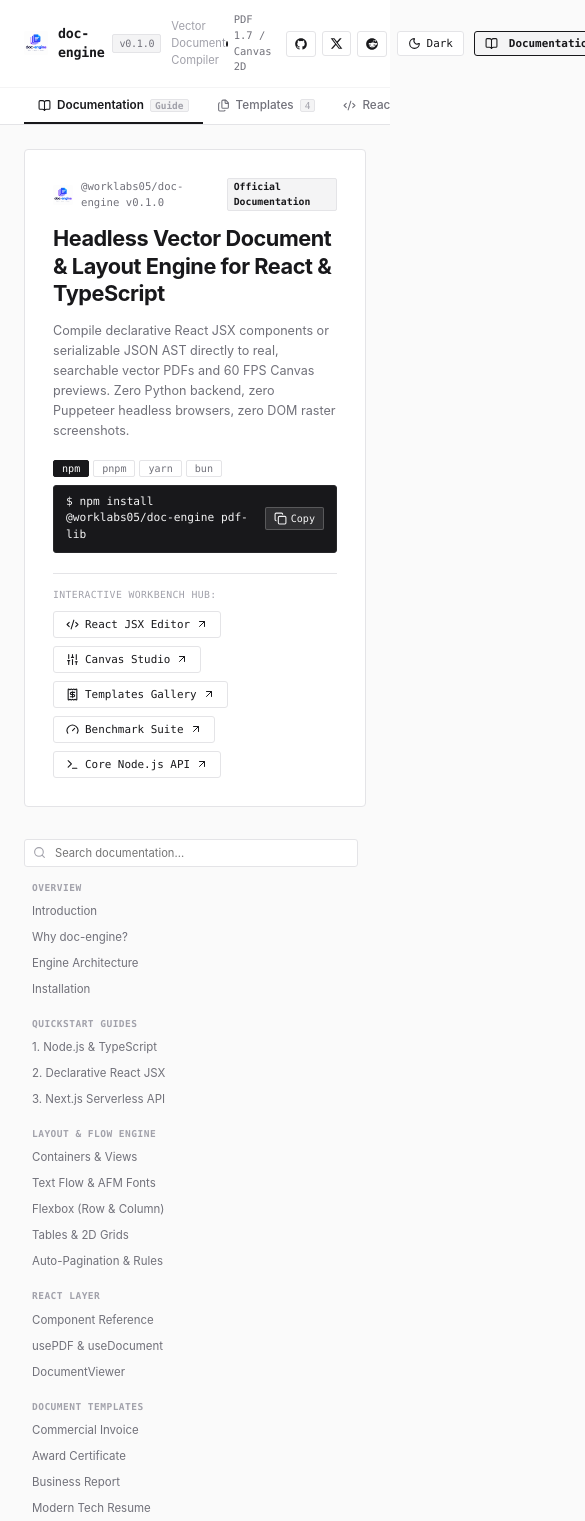
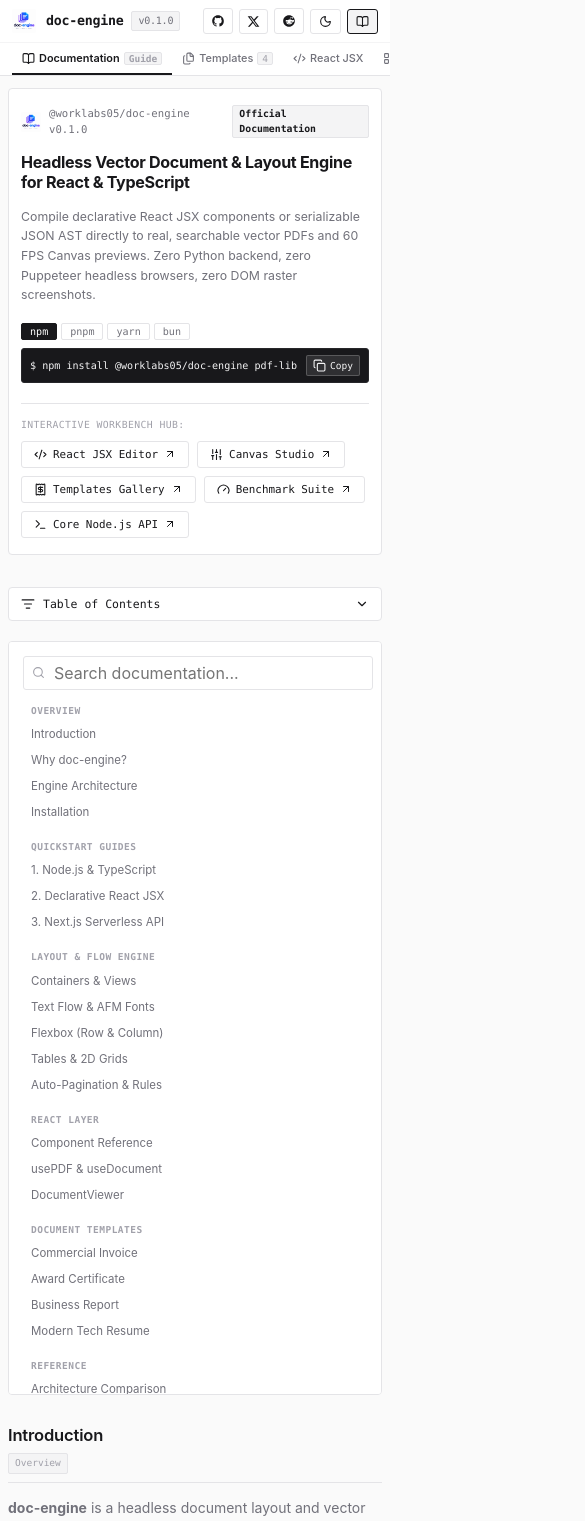
Before and after one commit to junaidmirr/doc_engine-page, a React (Vite) app: page / in a window 390 px wide. Shown: the top 1521 px of the page, 585 px wide, since content can reach past the window. Built offline with nearby package versions, Linux system fonts and the light colour scheme.

Commit message:
responsive update

```diff
--- a/src/App.css
+++ b/src/App.css
@@ -572,8 +572,11 @@ input[type="color"] {
 .pdf-iframe-wrapper,
 .canvas-viewer-wrapper {
   width: 100%;
+  max-width: 100%;
   display: flex;
   justify-content: center;
+  overflow-x: auto;
+  -webkit-overflow-scrolling: touch;
 }
 
 .pdf-iframe {
@@ -591,10 +594,11 @@ input[type="color"] {
   background: var(--surface) !important;
   border: 1px solid var(--border) !important;
   border-radius: 4px !important;
-  width: 100%;
-  max-width: 720px;
+  width: 100% !important;
+  max-width: 720px !important;
   color: var(--text-primary) !important;
   transition: background-color 0.15s ease, border-color 0.15s ease;
+  overflow: hidden;
 }
 
 .showcase-document-viewer > div:first-child {
@@ -644,6 +648,16 @@ input[type="color"] {
   border: 1px solid var(--paper-border) !important;
   box-shadow: var(--paper-shadow) !important;
   background-color: var(--paper-bg) !important;
+  overflow-x: auto !important;
+  -webkit-overflow-scrolling: touch !important;
+  display: flex !important;
+  justify-content: center !important;
+}
+
+.showcase-document-viewer canvas {
+  max-width: 100% !important;
+  height: auto !important;
+  object-fit: contain !important;
 }
 
 .loading-placeholder {
@@ -771,13 +785,16 @@ input[type="color"] {
 /* Minimal Data Table */
 .table-wrapper {
   overflow-x: auto;
+  -webkit-overflow-scrolling: touch;
   border: 1px solid var(--border);
   border-radius: 3px;
   background: var(--surface);
+  width: 100%;
 }
 
 .doc-table {
   width: 100%;
+  min-width: 520px;
   border-collapse: collapse;
   font-size: 0.84rem;
   text-align: left;
@@ -1059,9 +1076,57 @@ input[type="color"] {
   align-items: start;
 }
 
+/* Mobile TOC Bar & Toggle */
+.docs-mobile-toc-bar {
+  display: none;
+}
+
+.docs-mobile-toc-toggle {
+  width: 100%;
+  display: flex;
+  align-items: center;
+  gap: 8px;
+  padding: 9px 12px;
+  background: var(--surface);
+  border: 1px solid var(--border);
+  border-radius: 4px;
+  color: var(--text-primary);
+  font-family: var(--font-mono);
+  font-size: 0.82rem;
+  font-weight: 500;
+  cursor: pointer;
+  transition: background-color 0.1s, border-color 0.1s;
+}
+
+.docs-mobile-toc-toggle:hover {
+  background: var(--surface-subtle);
+  border-color: var(--border-strong);
+}
+
 @media (max-width: 960px) {
   .docs-layout-grid {
     grid-template-columns: 1fr;
+    gap: 16px;
+  }
+
+  .docs-mobile-toc-bar {
+    display: block;
+    margin-bottom: 4px;
+  }
+
+  .docs-sidebar {
+    display: none;
+    position: static;
+    max-height: 420px;
+    background: var(--surface);
+    border: 1px solid var(--border);
+    border-radius: 4px;
+    padding: 14px;
+    margin-bottom: 12px;
+  }
+
+  .docs-sidebar.mobile-open {
+    display: flex !important;
   }
 }
 
@@ -1313,3 +1378,260 @@ input[type="color"] {
 .docs-template-card button {
   width: 100%;
 }
+
+/* ==========================================================================
+   Comprehensive Responsive Layout Breakpoints
+   Ensures seamless experience across Mobile (320px+), Tablet, and Desktop
+   ========================================================================== */
+
+/* Tablet & Smaller Laptops (<= 1024px) */
+@media (max-width: 1024px) {
+  .docs-features-grid {
+    grid-template-columns: repeat(auto-fill, minmax(240px, 1fr));
+  }
+
+  .docs-templates-grid {
+    grid-template-columns: repeat(auto-fill, minmax(220px, 1fr));
+  }
+}
+
+/* Medium Breakpoint: Hide secondary status indicators (<= 860px) */
+@media (max-width: 860px) {
+  .engine-status {
+    display: none;
+  }
+
+  .docs-hero-title {
+    font-size: 1.4rem;
+  }
+
+  .docs-hero-lead {
+    font-size: 0.88rem;
+  }
+}
+
+/* Tablet / Phablet Portrait (<= 768px) */
+@media (max-width: 768px) {
+  .brand-subtitle {
+    display: none;
+  }
+
+  .header-top {
+    padding: 10px 16px;
+  }
+
+  .tab-navigation {
+    padding: 0 16px;
+    -webkit-overflow-scrolling: touch;
+  }
+
+  .main-content {
+    padding: 16px;
+  }
+
+  .showcase-grid {
+    grid-template-columns: 1fr;
+    gap: 16px;
+  }
+
+  .preview-container {
+    min-height: auto;
+  }
+
+  .preview-body {
+    padding: 14px 10px;
+  }
+
+  .pdf-iframe {
+    height: 62vh;
+    min-height: 420px;
+    max-height: 700px;
+  }
+
+  .docs-hero-banner {
+    padding: 20px 16px;
+  }
+
+  .docs-hero-title {
+    font-size: 1.28rem;
+  }
+
+  .docs-features-grid {
+    grid-template-columns: 1fr;
+  }
+
+  .docs-templates-grid {
+    grid-template-columns: 1fr;
+  }
+
+  .app-footer {
+    padding: 14px 16px;
+  }
+
+  .footer-content {
+    flex-direction: column;
+    align-items: flex-start;
+    gap: 14px;
+  }
+
+  .footer-socials-wrapper {
+    width: 100%;
+    justify-content: space-between;
+  }
+}
+
+/* Compact Mobile (<= 600px) */
+@media (max-width: 600px) {
+  .header-actions {
+    gap: 6px;
+  }
+
+  .theme-toggle-btn .btn-label,
+  .docs-button .btn-label {
+    display: none;
+  }
+
+  .theme-toggle-btn,
+  .docs-button {
+    padding: 5px 8px;
+  }
+
+  .template-tab-meta {
+    display: none;
+  }
+
+  .preview-toolbar {
+    flex-wrap: wrap;
+    gap: 8px;
+  }
+
+  .docs-header-actions-inline {
+    flex-wrap: wrap;
+  }
+
+  .docs-section-header {
+    flex-direction: column;
+    align-items: flex-start;
+    gap: 6px;
+  }
+
+  .benchmark-metrics-bar {
+    grid-template-columns: repeat(2, 1fr);
+    gap: 8px;
+  }
+
+  .benchmark-stat-card {
+    padding: 10px 12px;
+  }
+
+  .benchmark-stat-value {
+    font-size: 1.2rem;
+  }
+
+  .showcase-document-viewer > div:first-child {
+    flex-wrap: wrap !important;
+    gap: 6px !important;
+    justify-content: center !important;
+    padding: 8px 6px !important;
+  }
+
+  .showcase-document-viewer button {
+    padding: 4px 8px !important;
+    font-size: 0.74rem !important;
+  }
+}
+
+/* Narrow Smartphones (<= 480px) */
+@media (max-width: 480px) {
+  .header-top {
+    padding: 8px 12px;
+  }
+
+  .tab-navigation {
+    padding: 0 12px;
+  }
+
+  .tab-btn {
+    padding: 8px 10px;
+    font-size: 0.78rem;
+    gap: 4px;
+  }
+
+  .main-content {
+    padding: 12px 8px;
+  }
+
+  .control-panel {
+    padding: 12px;
+  }
+
+  .preview-body {
+    padding: 8px 4px;
+  }
+
+  .pdf-iframe {
+    min-height: 380px;
+    height: 55vh;
+  }
+
+  .docs-hero-banner {
+    padding: 16px 12px;
+  }
+
+  .docs-hero-title {
+    font-size: 1.15rem;
+  }
+
+  .docs-install-cmd {
+    font-size: 0.72rem;
+    padding: 6px 8px;
+  }
+
+  .docs-copy-btn {
+    padding: 3px 6px;
+    font-size: 0.68rem;
+  }
+
+  .docs-article-content {
+    gap: 32px;
+  }
+
+  .docs-spec-notes {
+    padding: 10px;
+  }
+
+  /* Prevent automatic iOS Safari zoom when inputs are tapped */
+  .input-field,
+  .select-field,
+  .docs-search-input {
+    font-size: 16px;
+  }
+}
+
+/* Ultra-compact / Small Mobile (<= 360px) */
+@media (max-width: 360px) {
+  .benchmark-metrics-bar {
+    grid-template-columns: 1fr;
+  }
+
+  .brand-title span:first-child {
+    font-size: 0.88rem;
+  }
+
+  .version-pill {
+    display: none;
+  }
+
+  .header-socials .social-btn {
+    padding: 4px 5px;
+  }
+
+  .header-actions {
+    gap: 4px;
+  }
+
+  .tab-btn {
+    padding: 8px 8px;
+    font-size: 0.74rem;
+  }
+}
--- a/src/components/DocumentationShowcase.tsx
+++ b/src/components/DocumentationShowcase.tsx
@@ -18,6 +18,8 @@ import {
   Compass,
   FileCode,
   AlignLeft,
+  ListFilter,
+  ChevronDown,
 } from 'lucide-react';
 import type { TabKey } from './Navbar';
 import { SocialButtons } from './SocialIcons';
@@ -86,6 +88,7 @@ export const DocumentationShowcase: React.FC<DocumentationShowcaseProps> = ({ on
   const [searchQuery, setSearchQuery] = useState('');
   const [copiedSnippet, setCopiedSnippet] = useState<string | null>(null);
   const [packageManager, setPackageManager] = useState<'npm' | 'pnpm' | 'yarn' | 'bun'>('npm');
+  const [isMobileMenuOpen, setIsMobileMenuOpen] = useState(false);
 
   const copyToClipboard = (text: string, id: string) => {
     navigator.clipboard.writeText(text);
@@ -125,6 +128,7 @@ export const DocumentationShowcase: React.FC<DocumentationShowcaseProps> = ({ on
   }, [searchQuery]);
 
   const scrollToSection = (id: string) => {
+    setIsMobileMenuOpen(false);
     const el = document.getElementById(id);
     if (el) {
       el.scrollIntoView({ behavior: 'smooth', block: 'start' });
@@ -236,8 +240,29 @@ export const DocumentationShowcase: React.FC<DocumentationShowcaseProps> = ({ on
 
       {/* Main 2-Column Documentation Layout */}
       <div className="docs-layout-grid">
+        {/* Mobile Navigation Toggle Bar */}
+        <div className="docs-mobile-toc-bar">
+          <button
+            type="button"
+            className="docs-mobile-toc-toggle"
+            onClick={() => setIsMobileMenuOpen(!isMobileMenuOpen)}
+            aria-expanded={isMobileMenuOpen}
+          >
+            <ListFilter size={14} />
+            <span>Table of Contents</span>
+            <ChevronDown
+              size={14}
+              style={{
+                transform: isMobileMenuOpen ? 'rotate(180deg)' : 'none',
+                transition: 'transform 0.15s ease',
+                marginLeft: 'auto',
+              }}
+            />
+          </button>
+        </div>
+
         {/* Sticky Sidebar */}
-        <aside className="docs-sidebar">
+        <aside className={`docs-sidebar ${isMobileMenuOpen ? 'mobile-open' : ''}`}>
           <div className="docs-search-container">
             <Search size={13} className="docs-search-icon" />
             <input
--- a/src/components/Navbar.tsx
+++ b/src/components/Navbar.tsx
@@ -77,7 +77,7 @@ export const Navbar: React.FC<NavbarProps> = ({ activeTab, onSelectTab }) => {
             aria-label={`Switch to ${theme === 'light' ? 'Dark' : 'Light'} theme`}
           >
             {theme === 'light' ? <Moon size={13} /> : <Sun size={13} />}
-            <span>{theme === 'light' ? 'Dark' : 'Light'}</span>
+            <span className="btn-label">{theme === 'light' ? 'Dark' : 'Light'}</span>
           </button>
 
           <button
@@ -85,9 +85,10 @@ export const Navbar: React.FC<NavbarProps> = ({ activeTab, onSelectTab }) => {
             className={`docs-button ${activeTab === 'docs' ? 'active-docs-btn' : ''}`}
             onClick={() => onSelectTab('docs')}
             title="Read Complete Documentation & Guides"
+            aria-label="Read Complete Documentation & Guides"
           >
-            <BookOpen size={13} style={{ verticalAlign: 'middle', marginRight: '5px' }} />
-            Documentation
+            <BookOpen size={13} />
+            <span className="btn-label">Docs</span>
           </button>
         </div>
       </div>
```
